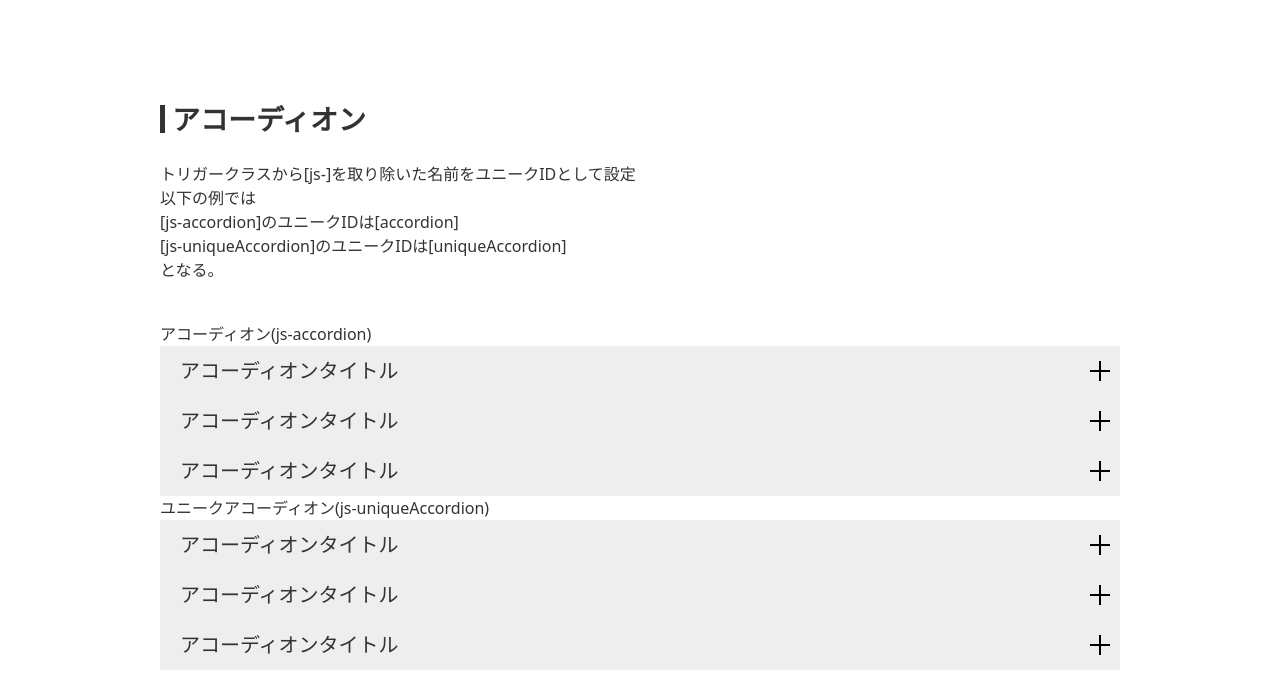
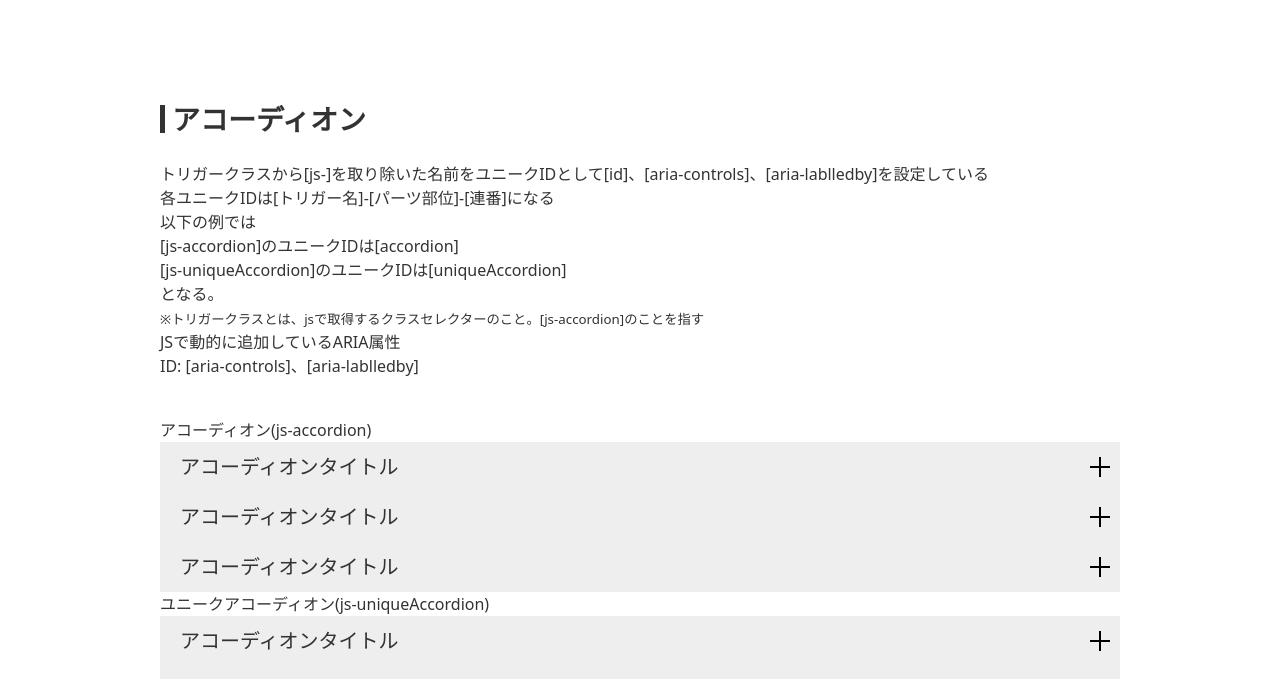
Before and after one commit to itsukichan/sandbox-waiaria, a website built with webpack: page src/index.html in a window 1280 px wide. Shown: the part 108-787 px from the top of the page. Built offline with nearby package versions, Linux system fonts and the light colour scheme.

Commit message:
アコーディオン説明追加

```diff
--- a/src/index.html
+++ b/src/index.html
@@ -17,11 +17,21 @@
           <div class="componentSect__head">
             <h2 class="heading">アコーディオン</h2>
             <p class="txt">
-              トリガークラスから[js-]を取り除いた名前をユニークIDとして設定<br />
+              トリガークラスから[js-]を取り除いた名前をユニークIDとして[id]、[aria-controls]、[aria-lablledby]を設定している<br />
+              各ユニークIDは[トリガー名]-[パーツ部位]-[連番]になる<br />
               以下の例では<br />
               [js-accordion]のユニークIDは[accordion]<br />
               [js-uniqueAccordion]のユニークIDは[uniqueAccordion]<br />
-              となる。
+              となる。<br />
+              <span class="notice"
+                ><small
+                  >※トリガークラスとは、jsで取得するクラスセレクターのこと。[js-accordion]のことを指す</small
+                ></span
+              >
+            </p>
+            <p>
+              JSで動的に追加しているARIA属性<br />
+              ID: [aria-controls]、[aria-lablledby]<br />
             </p>
           </div>
           <div class="componentSect__cont">
```
Also changed, not shown: dist/index.html.
